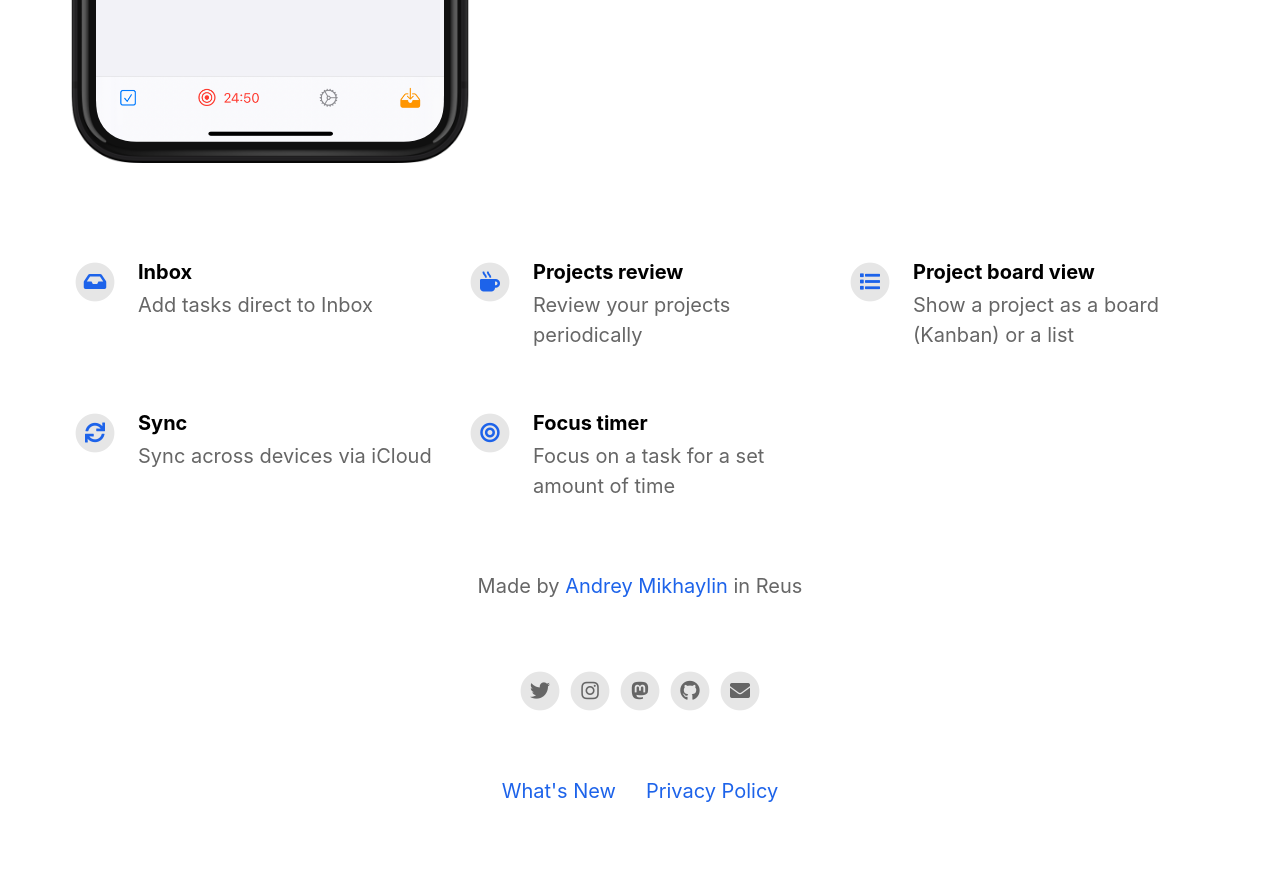
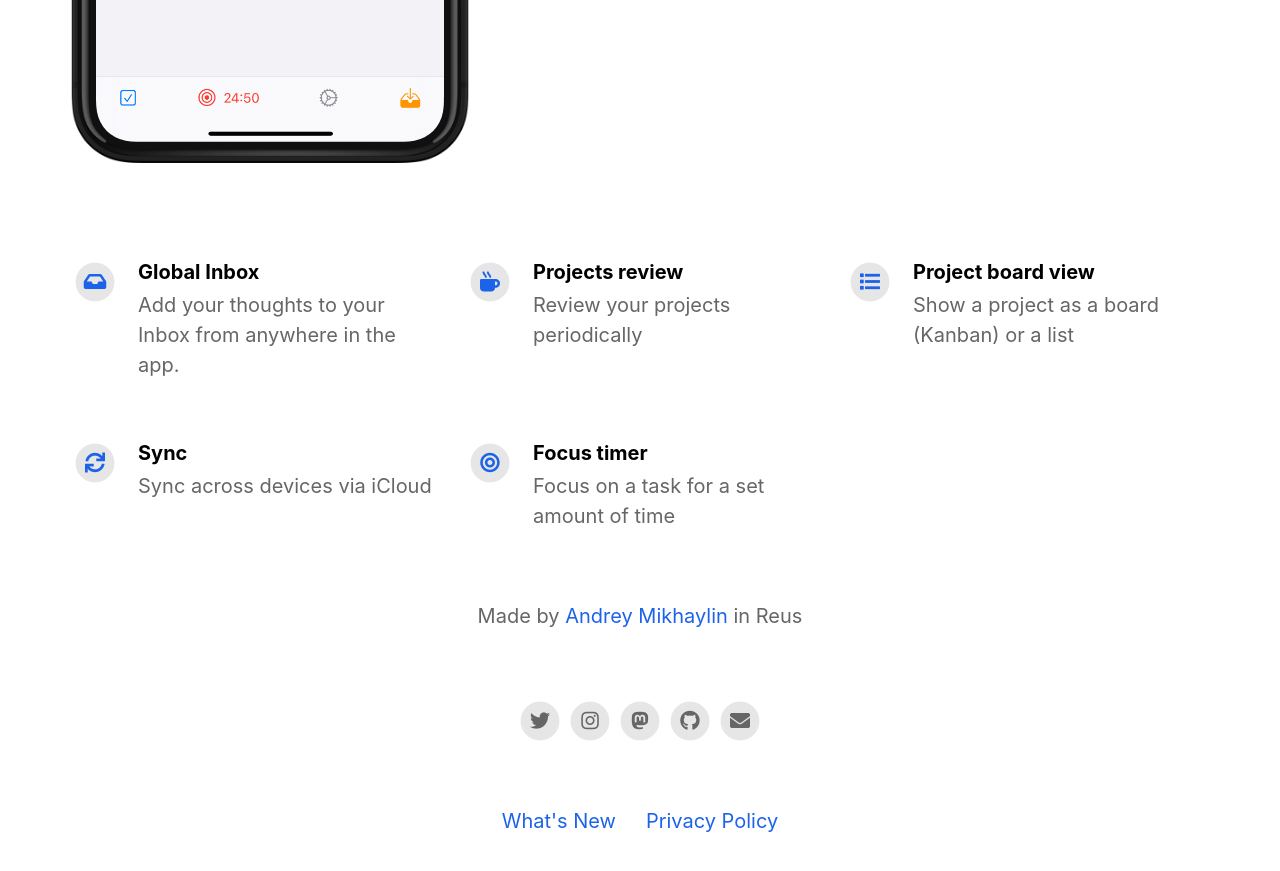
Before and after one commit to amikhaylin/pompaddo-ios-en, a Jekyll site: the page built from index.html, in a window 1280 px wide and 900 px high, scrolled down 822 px. Shown: the top 871 px of the window. Built offline with Jekyll 4.4.1, drawn with Linux system fonts in a browser that asks for light colours; nearby versions of some CDN libraries.

Commit message:
Update links

```diff
--- a/_config.yml
+++ b/_config.yml
@@ -21,12 +21,12 @@ enable_smart_app_banner                   : true
 
 # Information About Yourself
 your_name                                 : Andrey Mikhaylin
-your_link                                 : https://amikhaylin.com.com
+your_link                                 : https://amikhaylin.com
 your_city                                 : Reus
 email_address                             : amikhaylin@icloud.com
 facebook_username                         :
 instagram_username                        : cenobith
-twitter_username                          : cenobith
+twitter_username                          : pompaddo
 github_username                           : amikhaylin
 youtube_username                          :
 mastodon_link                             : https://mastodon.social/@cenobith
@@ -36,8 +36,8 @@ mastodon_link                             : https://mastodon.social/@cenobith
 # Feature List                            Edit, add or remove features to be presented.
 features                                  :
 
-  - title                                 : Inbox
-    description                           : Add tasks direct to Inbox
+  - title                                 : Global Inbox
+    description                           : Add your thoughts to your Inbox from anywhere in the app.
     fontawesome_icon_name                 : inbox
 
   - title                                 : Projects review
```
